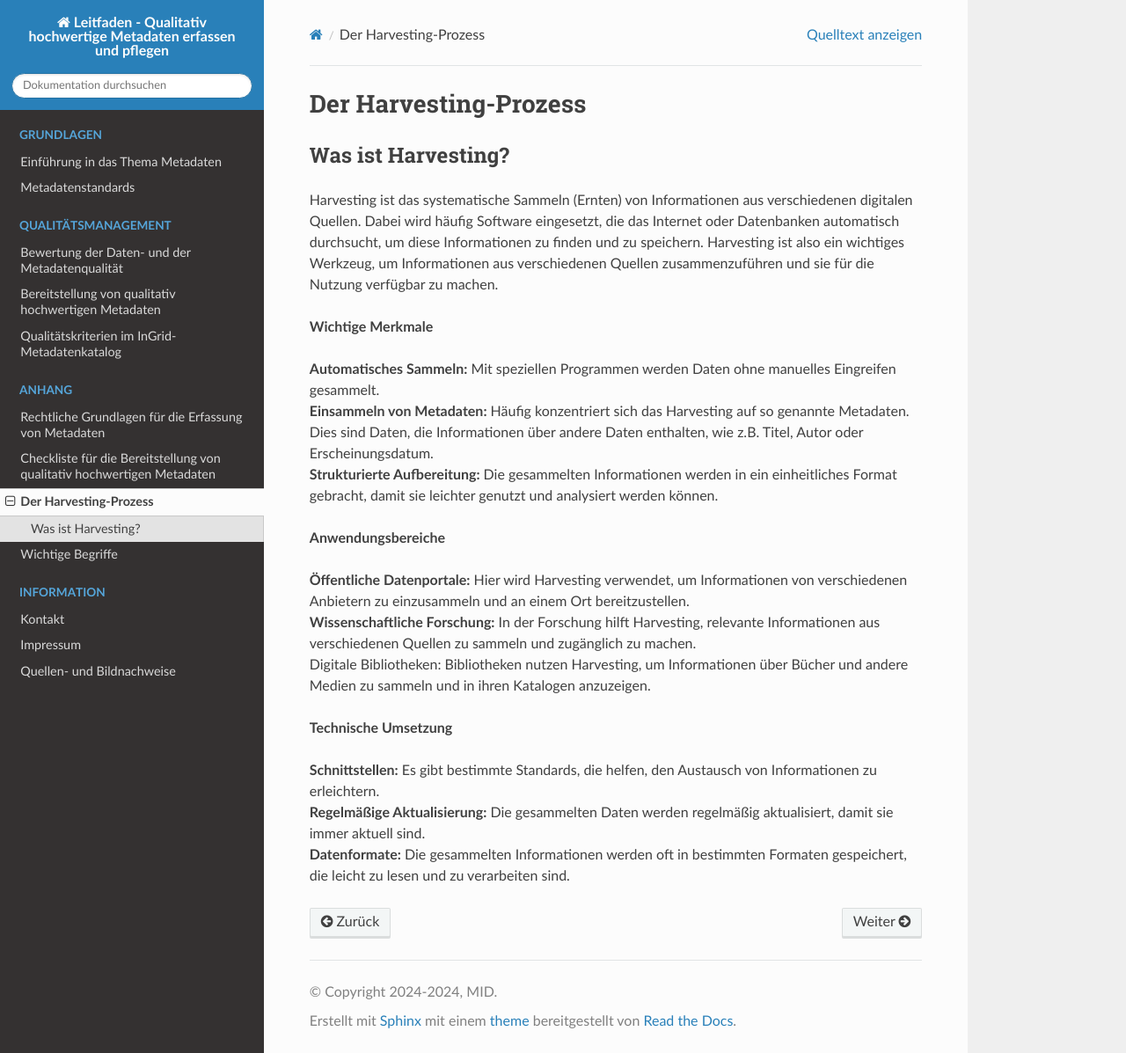
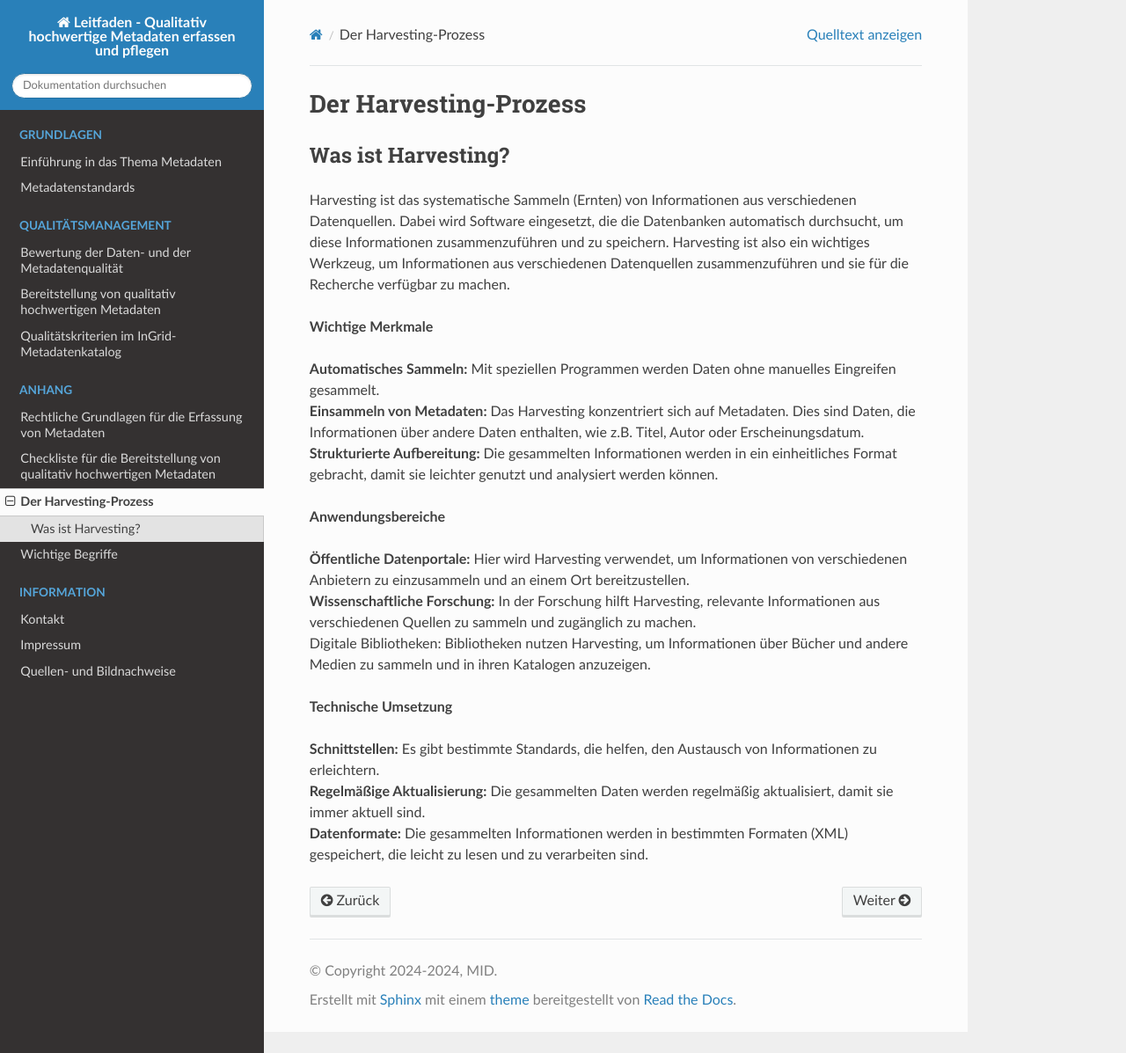
Before and after one commit to tomiwo/ingrid-mdk-st-high-quality-metadata, a Sphinx documentation site: the page built from docs/anhang/harvesting-prozess.rst, in a window 1280 px wide and 1197 px high. Shown: the whole window at 88% size. Built offline with Sphinx 7.4.7 and the Read the Docs theme 3.1.0, drawn with Linux system fonts in a browser that asks for light colours.

Commit message:
Update harvesting-prozess.rst

```diff
--- a/docs/anhang/harvesting-prozess.rst
+++ b/docs/anhang/harvesting-prozess.rst
@@ -5,13 +5,13 @@ Der Harvesting-Prozess
 Was ist Harvesting?
 -------------------
 
-Harvesting ist das systematische Sammeln (Ernten) von Informationen aus verschiedenen digitalen Quellen. Dabei wird häufig Software eingesetzt, die das Internet oder Datenbanken automatisch durchsucht, um diese Informationen zu finden und zu speichern. Harvesting ist also ein wichtiges Werkzeug, um Informationen aus verschiedenen Quellen zusammenzuführen und sie für die Nutzung verfügbar zu machen.
+Harvesting ist das systematische Sammeln (Ernten) von Informationen aus verschiedenen Datenquellen. Dabei wird Software eingesetzt, die die Datenbanken automatisch durchsucht, um diese Informationen zusammenzuführen und zu speichern. Harvesting ist also ein wichtiges Werkzeug, um Informationen aus verschiedenen Datenquellen zusammenzuführen und sie für die Recherche verfügbar zu machen.
 
 
 **Wichtige Merkmale**
 
 | **Automatisches Sammeln:** Mit speziellen Programmen werden Daten ohne manuelles Eingreifen gesammelt.
-| **Einsammeln von Metadaten:** Häufig konzentriert sich das Harvesting auf so genannte Metadaten. Dies sind Daten, die Informationen über andere Daten enthalten, wie z.B. Titel, Autor oder Erscheinungsdatum.
+| **Einsammeln von Metadaten:** Das Harvesting konzentriert sich auf Metadaten. Dies sind Daten, die Informationen über andere Daten enthalten, wie z.B. Titel, Autor oder Erscheinungsdatum.
 | **Strukturierte Aufbereitung:** Die gesammelten Informationen werden in ein einheitliches Format gebracht, damit sie leichter genutzt und analysiert werden können.
 
 **Anwendungsbereiche**
@@ -24,4 +24,4 @@ Harvesting ist das systematische Sammeln (Ernten) von Informationen aus verschie
 
 | **Schnittstellen:** Es gibt bestimmte Standards, die helfen, den Austausch von Informationen zu erleichtern.
 | **Regelmäßige Aktualisierung:** Die gesammelten Daten werden regelmäßig aktualisiert, damit sie immer aktuell sind.
-| **Datenformate:** Die gesammelten Informationen werden oft in bestimmten Formaten gespeichert, die leicht zu lesen und zu verarbeiten sind.
+| **Datenformate:** Die gesammelten Informationen werden in bestimmten Formaten (XML) gespeichert, die leicht zu lesen und zu verarbeiten sind.
```
